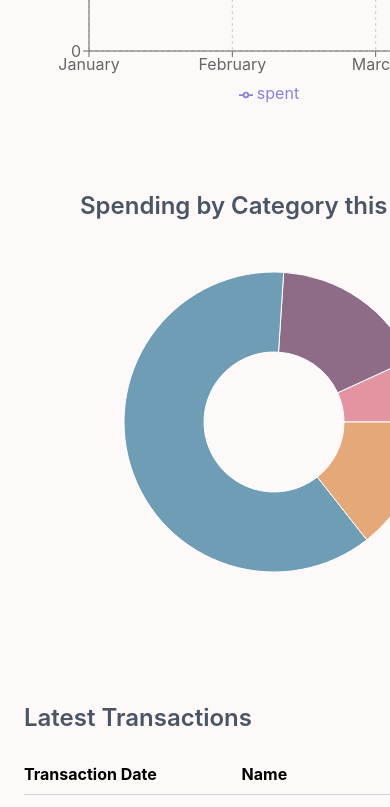
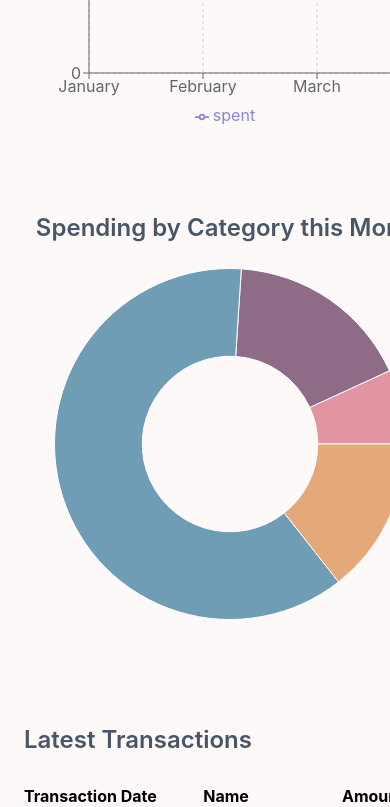
Before and after one commit to ncarr6/expense_tracking_app, a React (Vite) app in the folder frontend/: page / in a window 390 px wide. Shown: the part 1076-1883 px from the top of the page. Built offline with nearby package versions, Linux system fonts and the light colour scheme.

Commit message:
doughnut responsivness

```diff
--- a/frontend/src/components/doughnutChart.jsx
+++ b/frontend/src/components/doughnutChart.jsx
@@ -17,18 +17,17 @@ function DoughnutChart( ) {
     <div className="w-full md:w-1/3 flex flex-col items-center">
       <Title title="Spending by Category this Month"/>
 
-      <ResponsiveContainer width={"100%"} />
-          <PieChart width={500} height={400}>
+      <ResponsiveContainer width="100%" height={400}>
+        <PieChart>
           <Tooltip />
           <Pie
             data={test_data}
             dataKey="amount"
-                    outerRadius={150}
-                    innerRadius={70}
-
-
+            outerRadius="90%"
+            innerRadius="45%"
             shape={(props) => {
               const { index } = props;
+
               return (
                 <Sector
                   {...props}
@@ -36,10 +35,9 @@ function DoughnutChart( ) {
                 />
               );
             }}
-
           />
-
         </PieChart>
+      </ResponsiveContainer>
     </div>
   )
 
```
Lines whose indentation alone changed are shown as unchanged.
